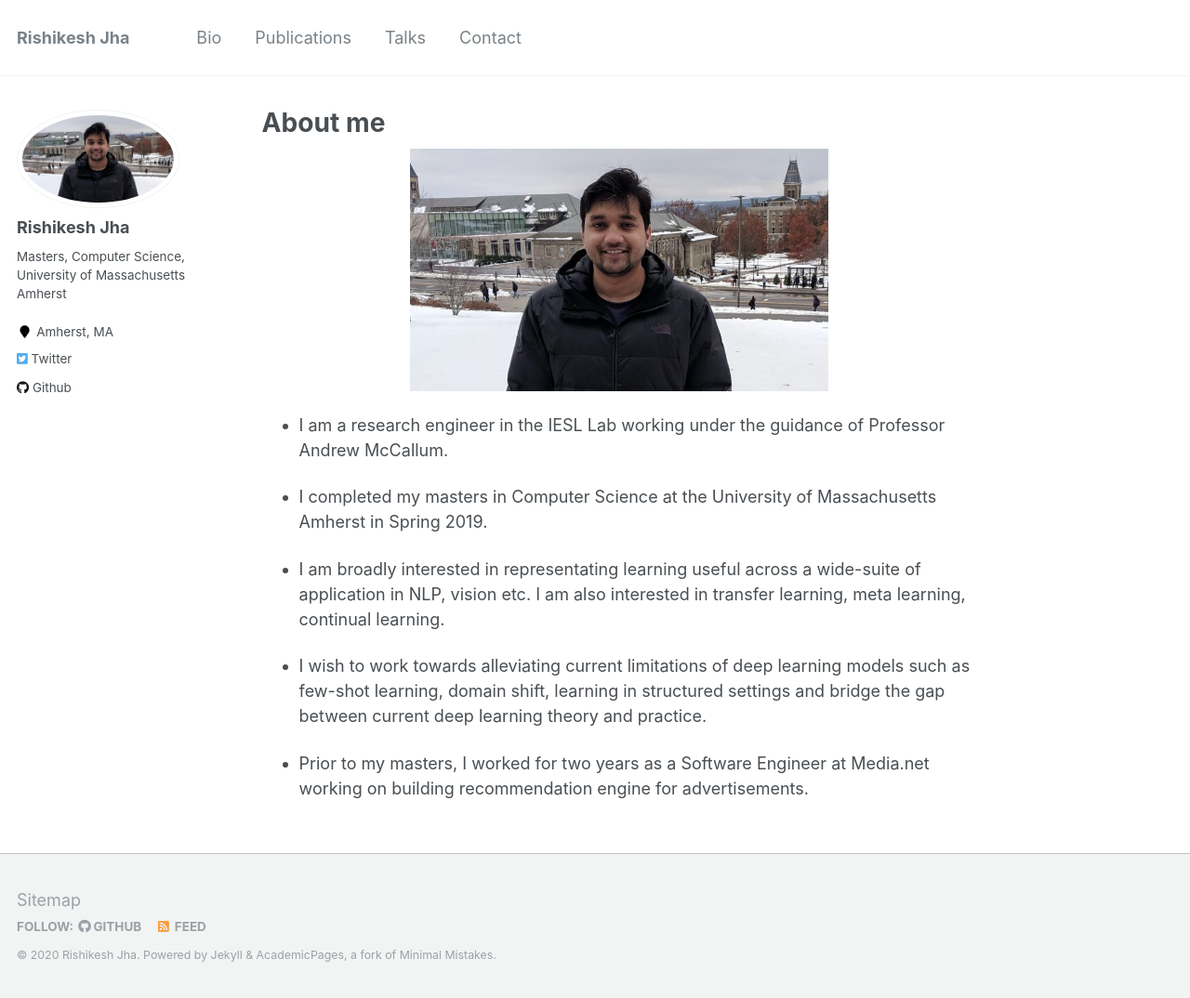
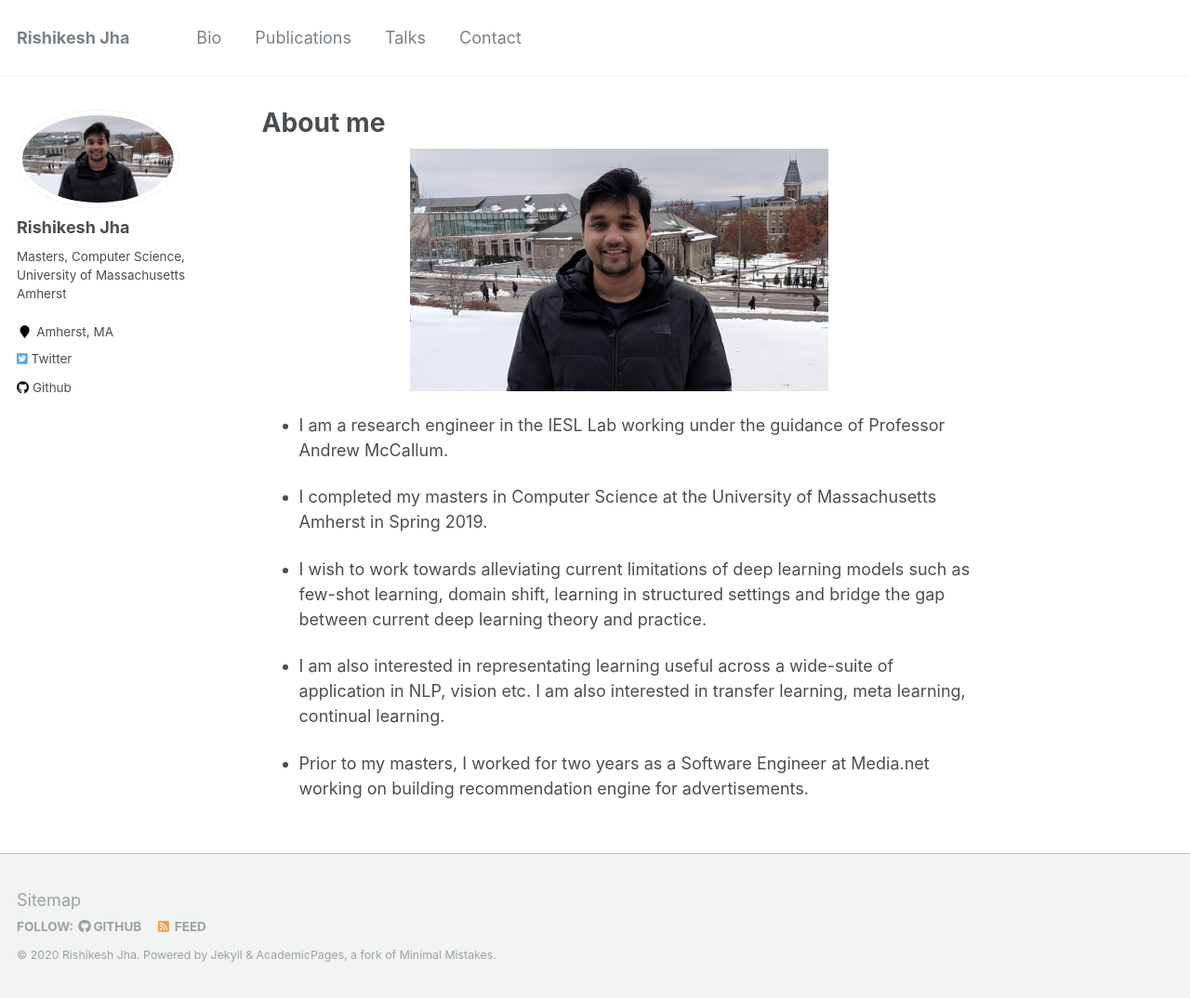
Before and after one commit to tantrik16/tantrik16.github.io, a Jekyll site: the page built from _pages/about.md, in a window 1280 px wide and 1074 px high. Shown: the whole window at 93% size. Built offline with Jekyll 4.4.1, drawn with Linux system fonts in a browser that asks for light colours.

Commit message:
about updated

```diff
--- a/_pages/about.md
+++ b/_pages/about.md
@@ -16,8 +16,8 @@ redirect_from:
 
 * I completed my masters in Computer Science at the University of Massachusetts Amherst in Spring 2019.
 
-* I am broadly interested in representating learning useful across a wide-suite of application in NLP, vision etc. I am also interested in transfer learning, meta learning, continual learning.
-
 * I wish to work towards alleviating current limitations of deep learning models such as few-shot learning, domain shift, learning in structured settings and bridge the gap between current deep learning theory and practice.
 
+* I am also interested in representating learning useful across a wide-suite of application in NLP, vision etc. I am also interested in transfer learning, meta learning, continual learning.
+
 * Prior to my masters, I worked for two years as a Software Engineer at Media.net working on building recommendation engine for advertisements.
```
